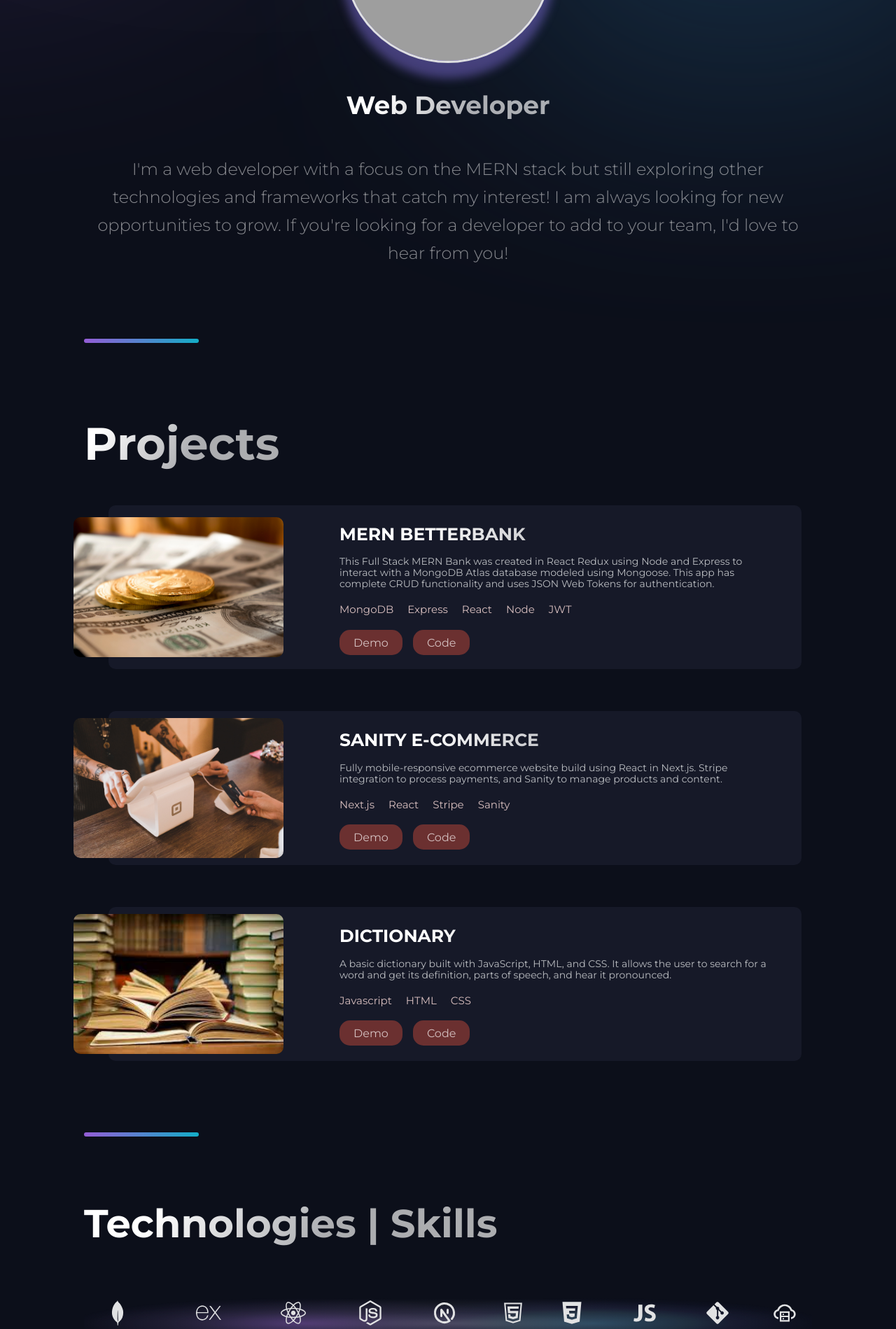
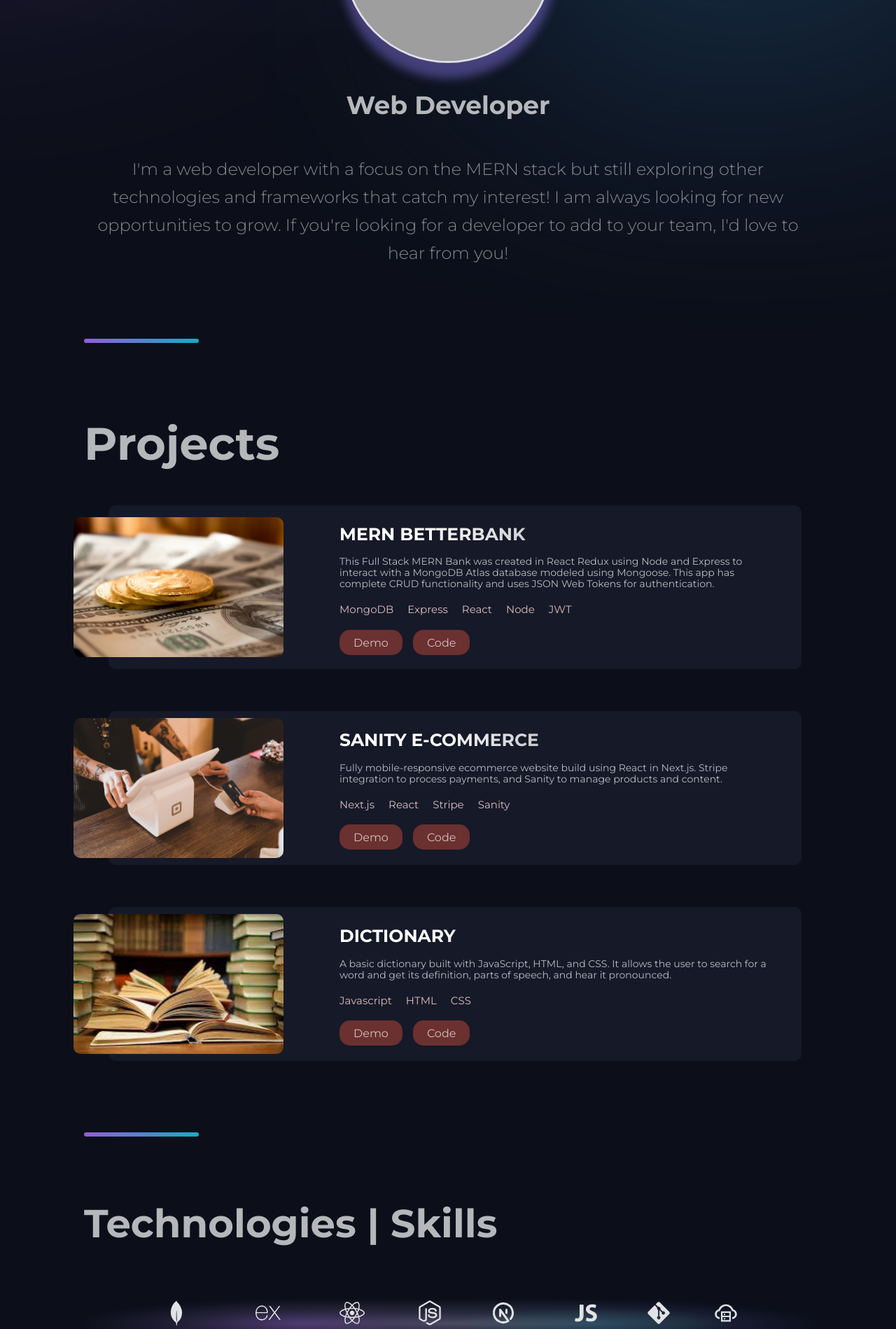
Before and after one commit to BNewman917/next-portfolio, a Next.js app: page / in a window 1280 px wide. Shown: the part 460-2359 px from the top of the page at 70% size. Built offline with nearby package versions, Linux system fonts and the light colour scheme; grey boxes are pictures that could not be loaded.

Commit message:
tech and style

```diff
--- a/src/components/Hero/Hero.js
+++ b/src/components/Hero/Hero.js
@@ -1,14 +1,14 @@
 import React from "react";
 
 import { Section } from "../../styles/GlobalComponents";
-import { SectionTitle, TextGradient, SectionText } from "./HeroStyles";
+import { SectionTitle, JobTitle, SectionText } from "./HeroStyles";
 import AvatarCard from "../AvatarCard/AvatarCard";
 
 const Hero = () => (
     <Section column>
         <SectionTitle name>Brent Newman</SectionTitle>
         <AvatarCard />
-        <TextGradient>Web Developer</TextGradient>
+        <JobTitle>Web Developer</JobTitle>
         <SectionText>
             I'm a web developer with a focus on the MERN stack but still
             exploring other technologies and frameworks that catch my interest!
--- a/src/components/Hero/HeroStyles.js
+++ b/src/components/Hero/HeroStyles.js
@@ -18,17 +18,13 @@ export const LeftSection = styled.div`
     }
 `;
 
-export const TextGradient = styled.span`
+export const JobTitle = styled.span`
     font-weight: 800;
     font-size: 36px;
     width: max-content;
     max-width: 100%;
     margin: 3rem auto;
-    background: linear-gradient(
-        121.57deg,
-        #ffffff 18.77%,
-        rgba(255, 255, 255, 0.66) 60.15%
-    );
+    background: rgba(225, 226, 227, 0.8);
     -webkit-background-clip: text;
     -webkit-text-fill-color: transparent;
     background-clip: text;
--- a/src/constants/constants.js
+++ b/src/constants/constants.js
@@ -83,14 +83,6 @@ export const technologies = [
         text: `NextJS`,
     },
     {
-        icon: <AiOutlineHtml5 size={36} />,
-        text: `HTML`,
-    },
-    {
-        icon: <IoLogoCss3 size={36} />,
-        text: `CSS`,
-    },
-    {
         icon: <IoLogoJavascript size={36} />,
         text: `JavaScript`,
     },
--- a/src/styles/GlobalComponents/index.js
+++ b/src/styles/GlobalComponents/index.js
@@ -29,11 +29,7 @@ export const SectionTitle = styled.h2`
     line-height: ${(props) => (props.main ? "72px" : "56px")};
     width: max-content;
     max-width: 100%;
-    background: linear-gradient(
-        121.57deg,
-        #ffffff 18.77%,
-        rgba(255, 255, 255, 0.66) 60.15%
-    );
+    background: rgba(225, 226, 227, 0.8);
     -webkit-background-clip: text;
     -webkit-text-fill-color: transparent;
     margin-bottom: 16px;
```
